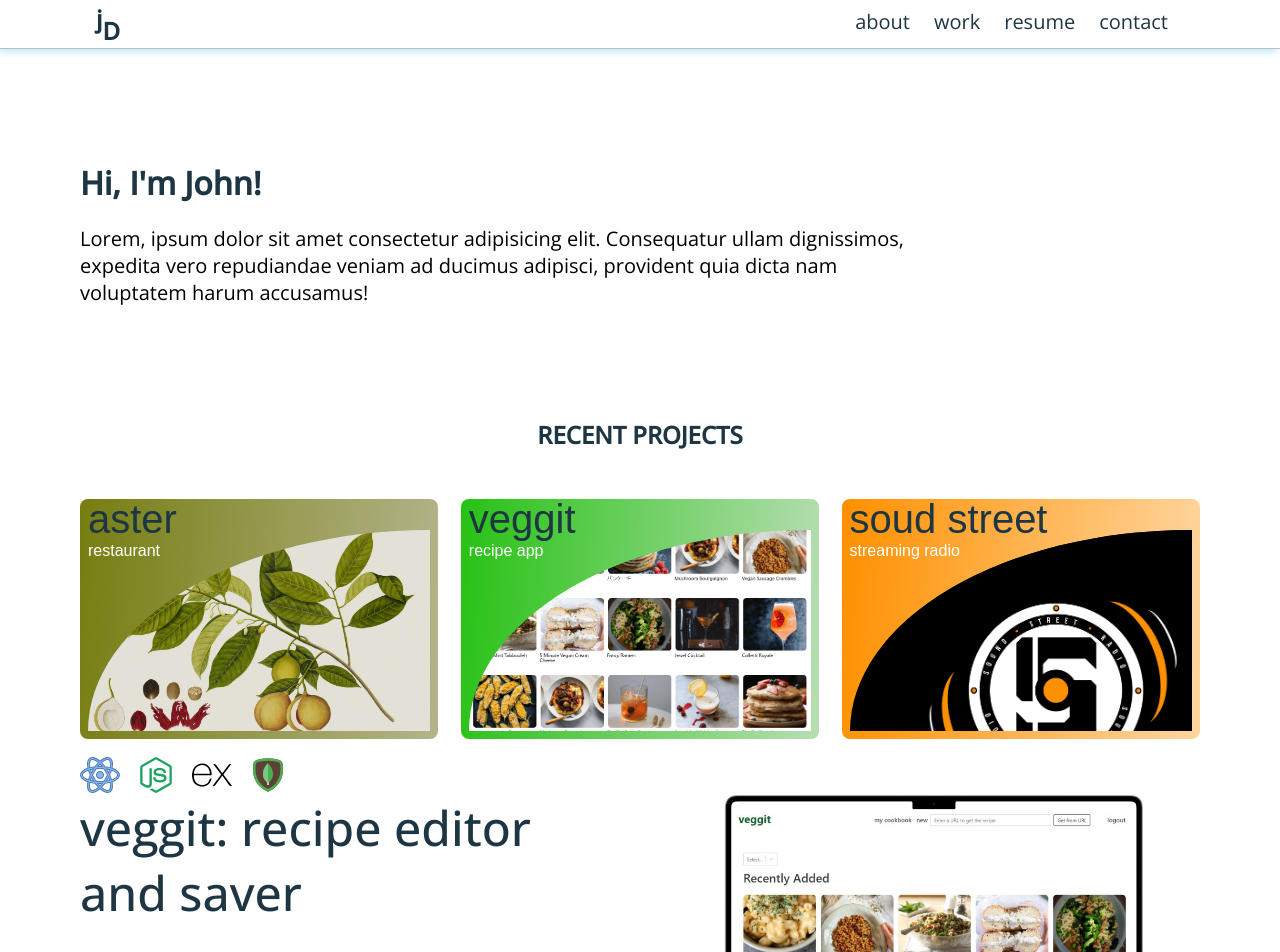
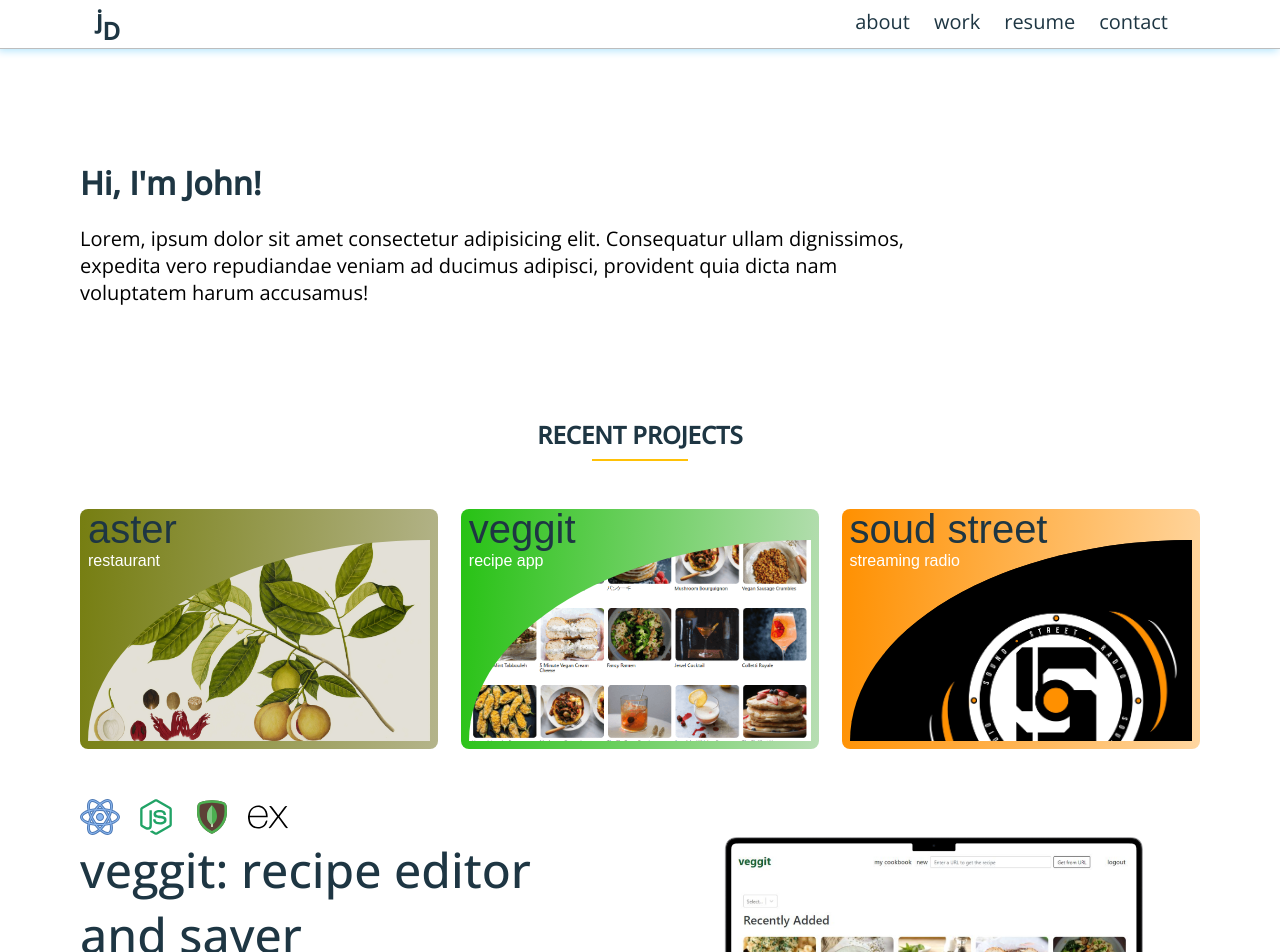
Before and after one commit to justjohnd/portfolio, a React (Create React App) app: page / in a window 1280 px wide. Shown: the top 952 px of the page. Built offline with nearby package versions, Linux system fonts and the light colour scheme.

Commit message:
Add skills and refactor

```diff
--- a/src/Components/Cards.jsx
+++ b/src/Components/Cards.jsx
@@ -6,17 +6,24 @@ const Cards = (props) => {
     display: flex;
     justify-content: space-between;
     flex-wrap: wrap;
+    margin-bottom: 3rem;
     @media (min-width: 768px) {
       flex-wrap: nowrap;
     } ;
   `;
 
   return (
-    <CardsSection>
-      {props.projects.map((project) => {
-        return <Card handleCard={props.handleCard} project={project} />;
-      })}
-    </CardsSection>
+    <div>
+      <div className="section-header">
+        <h2>RECENT PROJECTS</h2>
+        <hr></hr>
+      </div>
+      <CardsSection>
+        {props.projects.map((project) => {
+          return <Card handleCard={props.handleCard} project={project} />;
+        })}
+      </CardsSection>
+    </div>
   );
 };
 
--- a/src/Components/Work.jsx
+++ b/src/Components/Work.jsx
@@ -1,29 +1,29 @@
+import skillDisplay from "./WorkskillDisplay";
+
 const Work = (props) => {
+  const { skills, name, description, image } = props.showInfo;
+
   return (
     <div>
       <div className="skills">
         <ul>
-          <li>
-            <img src="../images/svg/icons8-react.svg" alt="React JS Icon" />
-          </li>
-          <li>
-            <img src="../images/svg/icons8-node-js.svg" alt="Node JS Icon" />
-          </li>
-          <li>
-            <img src="../images/svg/expressjs.svg" alt="Express JS Icon" />
-          </li>
-          <li>
-            <img src="../images/svg/icons8-mongodb.svg" alt="MongoDb Icon" />
-          </li>
+          {skills.map((skill) => {
+            const { image, alt } = skillDisplay(skill);
+            return (
+              <li>
+                <img src={image} alt={alt} />
+              </li>
+            );
+          })}
         </ul>
       </div>
       <div className="work">
         <div className="work-col">
-          <h1>{props.title}</h1>
-          <p>{props.description}</p>
+          <h1>{name}</h1>
+          <p>{description}</p>
         </div>
         <div className="work-col">
-          <img src={props.image}></img>
+          <img src={image}></img>
         </div>
       </div>
     </div>
--- /dev/null
+++ b/src/Components/WorkskillDisplay.js
@@ -0,0 +1,7 @@
+import SKILLS from "../Utilities/SKILLS";
+
+const skillDisplay = (skill) => {
+  return SKILLS.find((e) => e.name === skill);
+};
+
+export default skillDisplay;
--- a/src/Modules/Navbar.jsx
+++ b/src/Modules/Navbar.jsx
@@ -3,6 +3,10 @@ import { Link } from "react-router-dom";
 
 const Navbar = () => {
   const [checked, setChecked] = useState(false);
+
+  const handleLink = () => {
+    setChecked(!checked);
+  };
 
   return (
     <header className="navbar">
@@ -27,17 +31,17 @@ const Navbar = () => {
       <nav className={checked ? "nav-wrapper checked" : "nav-wrapper"}>
         <ul className="navbar-nav">
           <li id="home-link" className="navbar-nav-item">
-            <Link onClick={() => setChecked(!checked)} to="/home">
+            <Link onClick={handleLink} to="/home">
               home
             </Link>
           </li>
           <li className="navbar-nav-item">
-            <Link onClick={() => setChecked(!checked)} to="/home/#about">
+            <Link onClick={handleLink} to="/home/#about">
               about
             </Link>
           </li>
           <li className="navbar-nav-item">
-            <Link onClick={() => setChecked(!checked)} to="/home/#work">
+            <Link onClick={handleLink} to="/home/#work">
               work
             </Link>
           </li>
@@ -52,7 +56,7 @@ const Navbar = () => {
             </a>
           </li>
           <li className="navbar-nav-item">
-            <Link onClick={() => setChecked(!checked)} to="home/#contact">
+            <Link onClick={handleLink} to="home/#contact">
               contact
             </Link>
           </li>
--- a/src/Modules/WorkSection.jsx
+++ b/src/Modules/WorkSection.jsx
@@ -10,20 +10,12 @@ const WorkSection = () => {
     setShowInfo(project);
   };
 
-  console.log(showInfo);
-
   return (
     <div>
       <div id="work" className="section">
-        <h2>RECENT PROJECTS</h2>
         <Cards projects={PROJECTS} handleCard={handleCard}></Cards>
         <div className="work-wrapper">
-          <Work
-            title={showInfo.name}
-            description={showInfo.description}
-            image={showInfo.image}
-            skills={showInfo.skills}
-          />
+          <Work showInfo={showInfo} />
         </div>
       </div>
     </div>
--- a/src/Utilities/PROJECTS.js
+++ b/src/Utilities/PROJECTS.js
@@ -8,11 +8,7 @@ const PROJECTS = [
       "Lorem ipsum dolor sit amet consectetur adipisicing elit. Ipsa repudiandae facilis, officiis consectetur voluptatibus blanditiis, distinctio eligendi ea quibusdam delectus optio aspernatur deserunt eveniet laudantium explicabo sed",
     image: "../images/aster-mockup.png",
     cardImage: "../images/aster-card-mini.jpg",
-    skills: {
-      rails: true,
-      javascript: true,
-      css: true,
-    },
+    skills: ["rails", "javascript", "css"],
     cardBackground: "linear-gradient(94deg, #767e11, #b4b48b)",
   },
   {
@@ -24,15 +20,7 @@ const PROJECTS = [
       "Lorem ipsum dolor sit amet consectetur adipisicing elit. Ipsa repudiandae facilis, officiis consectetur voluptatibus blanditiis, distinctio eligendi ea quibusdam delectus optio aspernatur deserunt eveniet laudantium explicabo sed",
     image: "../images/veggit-mockup.png",
     cardImage: "../images/veggit-card-mini.png",
-    skills: {
-      rails: false,
-      javascript: false,
-      css: false,
-      node: true,
-      react: true,
-      express: true,
-      mongodb: true,
-    },
+    skills: ["react", "node", "mongodb", "express"],
     cardBackground: "linear-gradient(94deg, #27c214, #b7deb3)",
   },
   {
@@ -44,19 +32,7 @@ const PROJECTS = [
       "Lorem ipsum dolor sit amet consectetur adipisicing elit. Ipsa repudiandae facilis, officiis consectetur voluptatibus blanditiis, distinctio eligendi ea quibusdam delectus optio aspernatur deserunt eveniet laudantium explicabo sed",
     image: "",
     cardImage: "../images/ssr-card-mini.jpg",
-    skills: {
-      rails: false,
-      javascript: false,
-      css: false,
-      node: false,
-      react: false,
-      express: false,
-      mongodb: false,
-      wordpress: true,
-      php: true,
-      bootstrap: true,
-      gulp: true,
-    },
+    skills: [],
     cardBackground: "linear-gradient(94deg, #FF9000, #ffd6a0)",
   },
 ];
--- /dev/null
+++ b/src/Utilities/SKILLS.js
@@ -0,0 +1,24 @@
+const SKILLS = [
+  {
+    name: "react",
+    image: "../images/svg/icons8-react.svg",
+    alt: "React JS Icon",
+  },
+  {
+    name: "node",
+    image: "../images/svg/icons8-node-js.svg",
+    alt: "Node JS Icon",
+  },
+  {
+    name: "express",
+    image: "../images/svg/expressjs.svg",
+    alt: "Express JS Icon",
+  },
+  {
+    name: "mongodb",
+    image: "../images/svg/icons8-mongodb.svg",
+    alt: "Mongodb JS Icon",
+  },
+];
+
+export default SKILLS;
--- a/src/index.css
+++ b/src/index.css
@@ -30,9 +30,20 @@ a {
   margin-bottom: 7rem;
 }
 
-.section h2 {
+.section-header {
   text-align: center;
   margin-bottom: 3rem;
+}
+
+.section-header hr {
+  width: 6rem;
+  background: #ffc107;
+  height: 2px;
+  border: none;
+}
+
+.section-header h2 {
+  margin: 0;
 }
 
 .page-wrapper {
--- a/src/index.scss
+++ b/src/index.scss
@@ -53,9 +53,20 @@ a {
   margin-bottom: $ymargin-btm;
 }
 
-.section h2 {
+.section-header {
   text-align: center;
   margin-bottom: 3rem;
+}
+
+.section-header hr {
+  width: 6rem;
+  background: $color-secondary;
+  height: 2px;
+  border: none;
+}
+
+.section-header h2 {
+  margin: 0;
 }
 
 .page-wrapper {
```
Also changed, not shown: src/Components/Card.jsx (+5 -3 lines), 1 other file (tests, documents, lock files or other folders).
